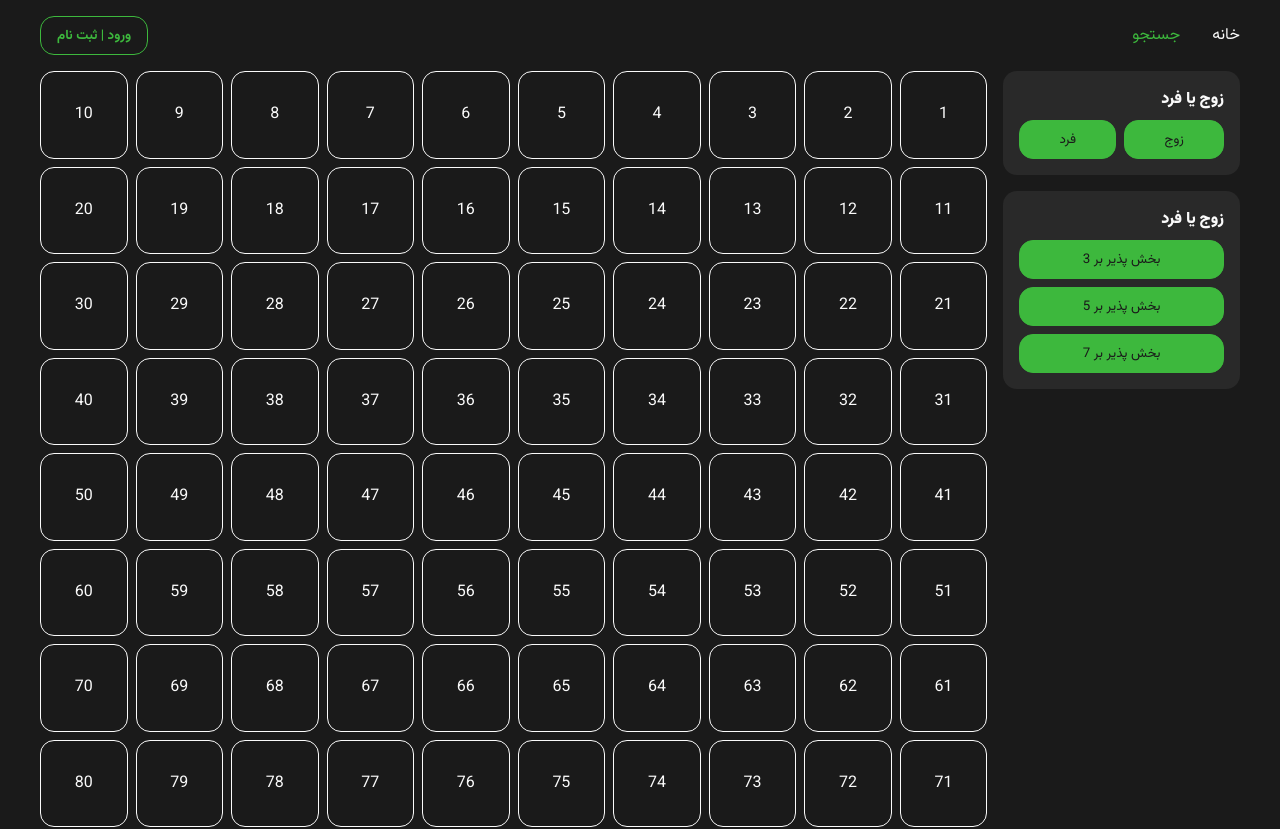
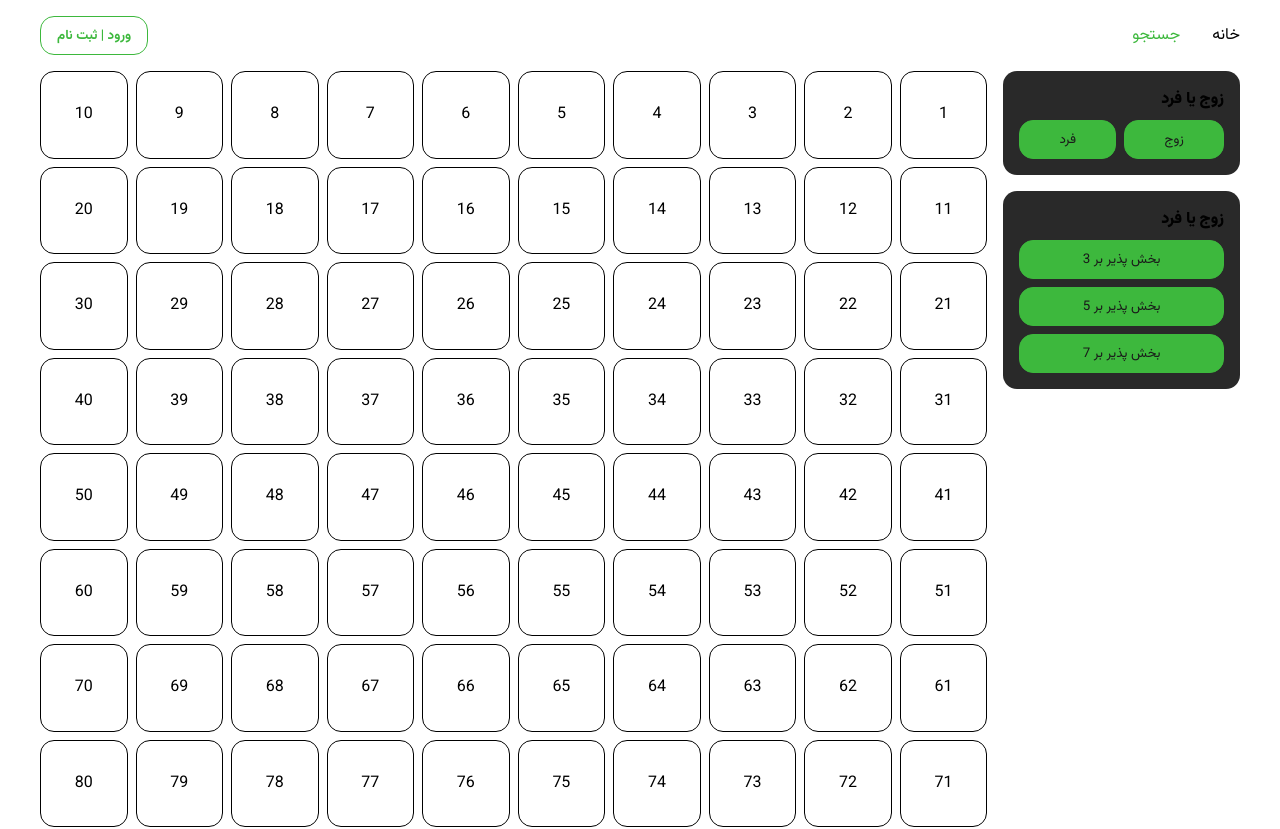
Before and after one commit to CodectiveOrg/bootcamp-2024-free-nextjs-arashyeganeh, a Next.js app: page /search in a window 1280 px wide. Shown: the top 829 px of the page. Built offline with nearby package versions, Linux system fonts and the light colour scheme.

Commit message:
[UPDATE] styles

```diff
--- a/src/app/globals.css
+++ b/src/app/globals.css
@@ -38,7 +38,7 @@
 }
 
 html {
-  color-scheme: dark;
+  //color-scheme: dark;
 }
 
 input,
@@ -69,14 +69,13 @@ p {
 }
 
 body {
-  background-color: var(--color-default-background);
-  color: var(--color-default-foreground);
+  //background-color: var(--color-default-background);
+  //color: var(--color-default-foreground);
 
   display: grid;
   grid-template-rows: auto 1fr auto;
 
   min-block-size: 100vh;
-  /* TODO: read about this topic */
   min-block-size: 100dvh;
 
   font-size: var(--fz-400);
--- a/src/app/search/components/filter/filter.component.tsx
+++ b/src/app/search/components/filter/filter.component.tsx
@@ -1,8 +1,6 @@
 "use client";
 
 import { ReactElement, useContext } from "react";
-
-import clsx from "clsx";
 
 import CardComponent from "@/components/card/card.component";
 import FilterButtonComponent from "@/components/filter-button/filter-button.component";
--- a/src/styles/typography.css
+++ b/src/styles/typography.css
@@ -1,9 +1,9 @@
 :root {
   --fz-100: ;
-  --fz-200: ;
+  --fz-200: clamp(0.5rem, 0.3929rem + 0.4762vw, 0.75rem);
   --fz-300: clamp(0.75rem, 0.6429rem + 0.4762vw, 1rem);
-  --fz-400: clamp(1rem, 1rem + 0vw, 1rem);
-  --fz-500: clamp(1.25rem, 1.1429rem + 0.4762vw, 1.5rem);
+  --fz-400: clamp(0.875rem, 0.8214rem + 0.2381vw, 1rem);
+  --fz-500: clamp(1.125rem, 1.2321rem + -0.4762vw, 0.875rem);
   --fz-600: clamp(1.5rem, 1.2857rem + 0.9524vw, 2rem);
   --fz-700: clamp(1.75rem, 1.4286rem + 1.4286vw, 2.5rem);
   --fz-800: clamp(2.5rem, 1.8571rem + 2.8571vw, 4rem);
```
